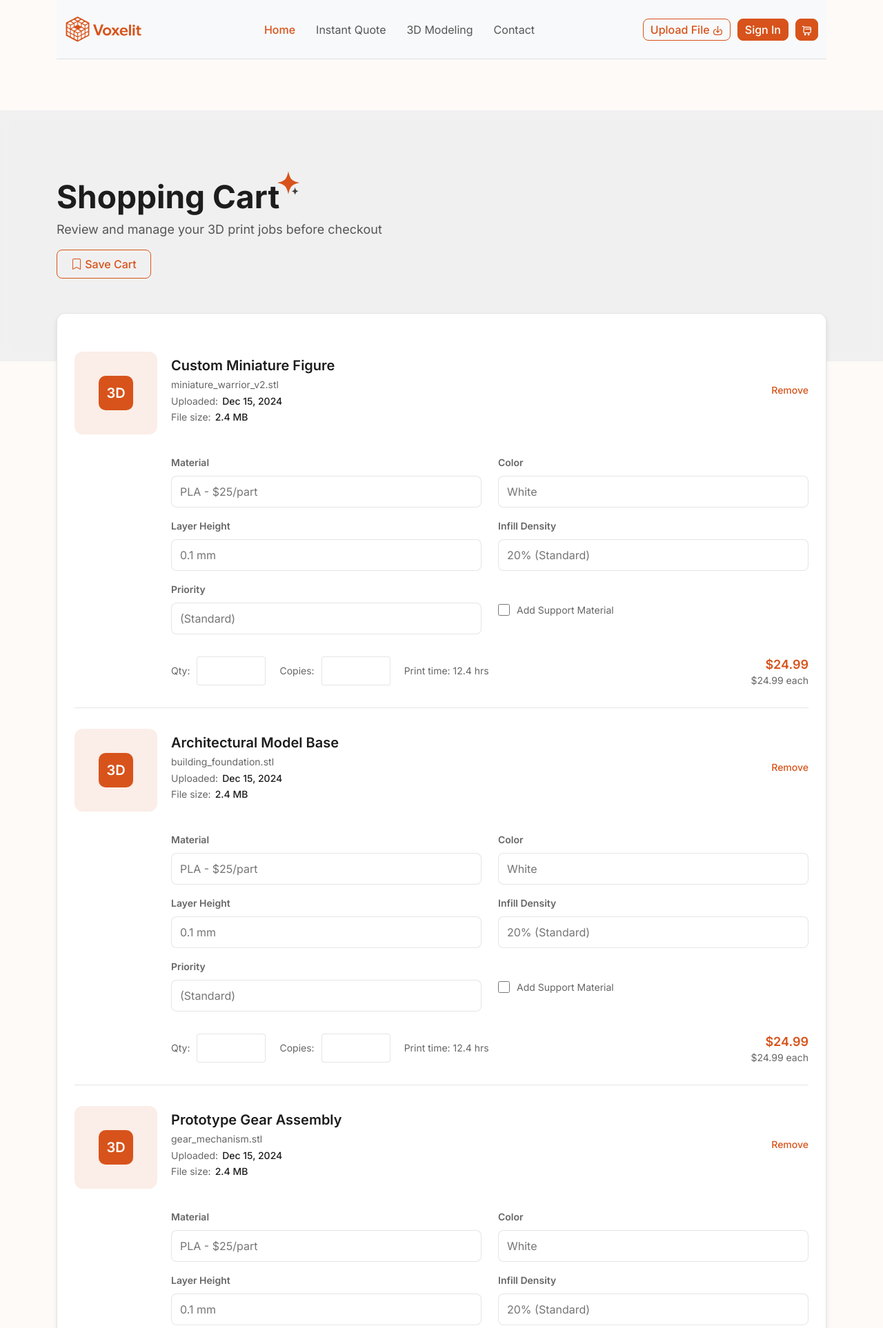
After one commit to hanzla56/Voxlit-3d_modeling-, a Django app: page /shoppingcart/ in a window 1280 px wide. The commit adds this page. Shown: the top 1926 px of the page at 69% size. Run offline with Django 5.2, Linux system fonts and the light colour scheme.

Commit message:
push code on repo on 12 july + shopping cart template

```diff
--- /dev/null
+++ b/Quote/templates/Quote/shoppingcart.html
@@ -0,0 +1,297 @@
+{% extends "base.html" %}
+{% load static %}
+
+
+{% block content %}
+
+
+<section class="shopcart_hero">
+    <div class="container">
+        <div class="shopcart_title">
+            <h1>Shopping Cart <img src="{% static 'assets/imgs/stars.svg' %}" alt=""></h1>
+            <p>Review and manage your 3D print jobs before checkout</p>
+            <button type="button"><i class="bi bi-bookmark"></i> Save Cart</button>
+        </div>
+    </div>
+</section>
+
+<section class="shoppingcart_section">
+    <div class="container">
+        <div class="shopcart_card_main">
+            <div class="shopcart_inner_main">
+                <div class="shopcart_inner_pro1">
+                    <div class="shopcart_inner_pro2">
+                        <span>3D</span>
+                    </div>
+                </div>
+                <div class="shopcart_inner_content">
+                    <div class="shopcart_card_title">
+                        <div>
+                            <h3>Custom Miniature Figure</h3>
+                            <h6>miniature_warrior_v2.stl</h6>
+                            <p><span>Uploaded:</span>Dec 15, 2024</p>
+                            <p><span>File size:</span>2.4 MB</p>
+                        </div>
+                        <a href="#">Remove</a>
+                    </div>
+                    <div class="shopcart_inputs_main">
+                        <div class="row">
+                            <div class="col-lg-6 col-md-6 col-sm-12">
+                                <div class="shopcart_inner_input">
+                                    <label for="">Material</label>
+                                    <input type="text" placeholder="PLA - $25/part">
+                                </div>
+                            </div>
+                            <div class="col-lg-6 col-md-6 col-sm-12">
+                                <div class="shopcart_inner_input">
+                                    <label for="">Color</label>
+                                    <input type="text" placeholder="White">
+                                </div>
+                            </div>
+                            <div class="col-lg-6 col-md-6 col-sm-12">
+                                <div class="shopcart_inner_input">
+                                    <label for="">Layer Height</label>
+                                    <input type="text" placeholder="0.1 mm">
+                                </div>
+                            </div>
+                            <div class="col-lg-6 col-md-6 col-sm-12">
+                                <div class="shopcart_inner_input">
+                                    <label for="">Infill Density</label>
+                                    <input type="text" placeholder="20% (Standard)">
+                                </div>
+                            </div>
+                            <div class="col-lg-6 col-md-6 col-sm-12">
+                                <div class="shopcart_inner_input">
+                                    <label for="">Priority</label>
+                                    <input type="text" placeholder="(Standard)">
+                                </div>
+                            </div>
+                            <div class="col-lg-6 col-md-6 col-sm-12">
+                                <div class="shopcart_terms_input">
+                                    <input type="checkbox" id="Supp_mat">
+                                    <label for="Supp_mat">Add Support Material</label>
+                                </div>
+                            </div>
+                        </div>
+                        <div class="shopcart_last_qnty">
+                            <div class="shopcart_last_qnty_inner_main">
+                                <div class="shopcart_last_qnty_inner">
+                                    <label for="">Qty:</label>
+                                    <input type="number">
+                                </div>
+                                <div class="shopcart_last_qnty_inner">
+                                    <label for="">Copies:</label>
+                                    <input type="number">
+                                </div>
+                                <div class="shopcart_last_qnty_inner">
+                                    <label for="">Print time: 12.4 hrs</label>
+                                </div>
+                            </div>
+                            <div class="shopcart_last_qnty_txt">
+                                <h5>$24.99</h5>
+                                <p>$24.99 each</p>
+                            </div>
+                        </div>
+                    </div>
+                </div>
+            </div>
+            <div class="shopcart_inner_main">
+                <div class="shopcart_inner_pro1">
+                    <div class="shopcart_inner_pro2">
+                        <span>3D</span>
+                    </div>
+                </div>
+                <div class="shopcart_inner_content">
+                    <div class="shopcart_card_title">
+                        <div>
+                            <h3>Architectural Model Base</h3>
+                            <h6>building_foundation.stl</h6>
+                            <p><span>Uploaded:</span>Dec 15, 2024</p>
+                            <p><span>File size:</span>2.4 MB</p>
+                        </div>
+                        <a href="#">Remove</a>
+                    </div>
+                    <div class="shopcart_inputs_main">
+                        <div class="row">
+                            <div class="col-lg-6 col-md-6 col-sm-12">
+                                <div class="shopcart_inner_input">
+                                    <label for="">Material</label>
+                                    <input type="text" placeholder="PLA - $25/part">
+                                </div>
+                            </div>
+                            <div class="col-lg-6 col-md-6 col-sm-12">
+                                <div class="shopcart_inner_input">
+                                    <label for="">Color</label>
+                                    <input type="text" placeholder="White">
+                                </div>
+                            </div>
+                            <div class="col-lg-6 col-md-6 col-sm-12">
+                                <div class="shopcart_inner_input">
+                                    <label for="">Layer Height</label>
+                                    <input type="text" placeholder="0.1 mm">
+                                </div>
+                            </div>
+                            <div class="col-lg-6 col-md-6 col-sm-12">
+                                <div class="shopcart_inner_input">
+                                    <label for="">Infill Density</label>
+                                    <input type="text" placeholder="20% (Standard)">
+                                </div>
+                            </div>
+                            <div class="col-lg-6 col-md-6 col-sm-12">
+                                <div class="shopcart_inner_input">
+                                    <label for="">Priority</label>
+                                    <input type="text" placeholder="(Standard)">
+                                </div>
+                            </div>
+                            <div class="col-lg-6 col-md-6 col-sm-12">
+                                <div class="shopcart_terms_input">
+                                    <input type="checkbox" id="Supp_mat">
+                                    <label for="Supp_mat">Add Support Material</label>
+                                </div>
+                            </div>
+                        </div>
+                        <div class="shopcart_last_qnty">
+                            <div class="shopcart_last_qnty_inner_main">
+                                <div class="shopcart_last_qnty_inner">
+                                    <label for="">Qty:</label>
+                                    <input type="number">
+                                </div>
+                                <div class="shopcart_last_qnty_inner">
+                                    <label for="">Copies:</label>
+                                    <input type="number">
+                                </div>
+                                <div class="shopcart_last_qnty_inner">
+                                    <label for="">Print time: 12.4 hrs</label>
+                                </div>
+                            </div>
+                            <div class="shopcart_last_qnty_txt">
+                                <h5>$24.99</h5>
+                                <p>$24.99 each</p>
+                            </div>
+                        </div>
+                    </div>
+                </div>
+            </div>
+            <div class="shopcart_inner_main">
+                <div class="shopcart_inner_pro1">
+                    <div class="shopcart_inner_pro2">
+                        <span>3D</span>
+                    </div>
+                </div>
+                <div class="shopcart_inner_content">
+                    <div class="shopcart_card_title">
+                        <div>
+                            <h3>Prototype Gear Assembly</h3>
+                            <h6>gear_mechanism.stl</h6>
+                            <p><span>Uploaded:</span>Dec 15, 2024</p>
+                            <p><span>File size:</span>2.4 MB</p>
+                        </div>
+                        <a href="#">Remove</a>
+                    </div>
+                    <div class="shopcart_inputs_main">
+                        <div class="row">
+                            <div class="col-lg-6 col-md-6 col-sm-12">
+                                <div class="shopcart_inner_input">
+                                    <label for="">Material</label>
+                                    <input type="text" placeholder="PLA - $25/part">
+                                </div>
+                            </div>
+                            <div class="col-lg-6 col-md-6 col-sm-12">
+                                <div class="shopcart_inner_input">
+                                    <label for="">Color</label>
+                                    <input type="text" placeholder="White">
+                                </div>
+                            </div>
+                            <div class="col-lg-6 col-md-6 col-sm-12">
+                                <div class="shopcart_inner_input">
+                                    <label for="">Layer Height</label>
+                                    <input type="text" placeholder="0.1 mm">
+                                </div>
+                            </div>
+                            <div class="col-lg-6 col-md-6 col-sm-12">
+                                <div class="shopcart_inner_input">
+                                    <label for="">Infill Density</label>
+                                    <input type="text" placeholder="20% (Standard)">
+                                </div>
+                            </div>
+                            <div class="col-lg-6 col-md-6 col-sm-12">
+                                <div class="shopcart_inner_input">
+                                    <label for="">Priority</label>
+                                    <input type="text" placeholder="(Standard)">
+                                </div>
+                            </div>
+                            <div class="col-lg-6 col-md-6 col-sm-12">
+                                <div class="shopcart_terms_input">
+                                    <input type="checkbox" id="Supp_mat">
+                                    <label for="Supp_mat">Add Support Material</label>
+                                </div>
+                            </div>
+                        </div>
+                        <div class="shopcart_last_qnty">
+                            <div class="shopcart_last_qnty_inner_main">
+                                <div class="shopcart_last_qnty_inner">
+                                    <label for="">Qty:</label>
+                                    <input type="number">
+                                </div>
+                                <div class="shopcart_last_qnty_inner">
+                                    <label for="">Copies:</label>
+                                    <input type="number">
+                                </div>
+                                <div class="shopcart_last_qnty_inner">
+                                    <label for="">Print time: 12.4 hrs</label>
+                                </div>
+                            </div>
+                            <div class="shopcart_last_qnty_txt">
+                                <h5>$24.99</h5>
+                                <p>$24.99 each</p>
+                            </div>
+                        </div>
+                    </div>
+                </div>
+            </div>
+        </div>
+        <div class="shopcart_bottom_cards_main">
+            <div class="row">
+                <div class="col-lg-8 col-md-7 col-sm-12">
+
+                </div>
+                <div class="col-lg-8 col-md-7 col-sm-12">
+                    <div class="step3_order_summary_card">
+                        <h2 class="step3_cards_title">Order Summary</h2>
+                        <div class="step3_os_text_main">
+                            <div class="step3_os_text_inner">
+                                <p>Subtotal</p>
+                                <h6>$341.24</h6>
+                            </div>
+                            <div class="step3_os_text_inner">
+                                <p>Shipping</p>
+                                <h6>$12.99</h6>
+                            </div>
+                            <div class="step3_os_text_inner">
+                                <p>Tax:</p>
+                                <h6>$50.00</h6>
+                            </div>
+                            <div class="step3_os_text_inner">
+                                <p>Support Material:</p>
+                                <h6>$60.00</h6>
+                            </div>
+                            <div class="step3_os_text_inner">
+                                <p>Quality:</p>
+                                <h6>$60.00</h6>
+                            </div>
+                            <div class="step3_os_last_text_inner">
+                                <h6>Subtotal</h6>
+                                <p>$160.00</p>
+                            </div>
+                        </div>
+                    </div>
+                </div>
+            </div>
+        </div>
+    </div>
+</section>
+
+{% endblock content %}
+
+{% block js %}
+{% endblock js %}
--- a/Quote/urls.py
+++ b/Quote/urls.py
@@ -4,6 +4,7 @@ from .views import *
 
 urlpatterns = [
     path('',index,name='home'),
+    path('shoppingcart/',shoppingcart,name='shoppingcart'),
     path('payment/',payment,name='payment'),
     path('test/',GetQuoteView.as_view(),name='test'),
     path('create-checkout-session/', CreateCheckoutSessionView.as_view(), name='create-checkout-session'),
--- a/Quote/views.py
+++ b/Quote/views.py
@@ -19,6 +19,8 @@ stripe.api_key = settings.STRIPE_SECRET_KEY
 def index(request):
       return render(request,'Quote/index.html')
 
+def shoppingcart(request):
+      return render(request,'Quote/shoppingcart.html')
 
 def payment(request):
       return render(request,'Quote/payment.html')
--- a/static/assets/css/style.css
+++ b/static/assets/css/style.css
@@ -345,6 +345,7 @@ body{
     position: relative;
     top: 50%;
     transform: translateY(-50%);
+    text-align: center;
 }
 .dropzone-content h4{
     font-weight: 600;
@@ -877,3 +878,259 @@ body{
     color: #666666;
     margin-bottom: 0;
 }
+/* Shopping_Cart_CSS ============================= */
+.shopcart_hero{
+    margin-top: 160px;
+    background: #233D700D;
+    backdrop-filter: blur(9.649999618530273px);
+    padding: 100px 0px 120px 0px;
+    position: relative;
+    z-index: 8;
+}
+.shopcart_title h1{
+    font-weight: 700;
+    font-size: 46px;
+    line-height: 50.6px;
+    text-transform: capitalize;
+    color: #1D1D1D;
+    position: relative;
+    width: max-content;
+}
+.shopcart_title h1 img{
+    position: absolute;
+    right: -30px;
+    top: -12px;
+    height: 35px;
+}
+.shopcart_title p{
+    font-weight: 400;
+    font-size: 18px;
+    line-height: 27px;
+    color: #555555;
+}
+.shopcart_title button{
+    padding: 8px 20px;
+    background-color: transparent;
+    border: 1px solid #D7531B;
+    color: #D7531B;
+    cursor: pointer;
+    border-radius: 8px;
+    font-size: 16px;
+    transition: all 0.2s ease;
+    border-radius: 8px;
+    font-weight: 500;
+}
+.shopcart_title button:hover{
+    background-color: #D7531B;
+    color: #FFFFFF;
+}
+.shoppingcart_section{
+    margin-top: -70px;
+}
+.shopcart_card_main{
+    background-color: #FFFFFF;
+    min-height: 500px;
+    border: 1px solid #0000001A;
+    box-shadow: 0px 4px 6px 0px #0000001A;
+    border-radius: 12px;
+    position: relative;
+    z-index: 9;
+    padding: 25px;
+}
+.shopcart_inputs_main{
+    margin-top: 30px;
+}
+.shopcart_inner_main{
+    display: flex;
+    gap: 20px;
+    padding-bottom: 30px;
+    border-bottom: 1px solid #0000001A;
+    margin-top: 30px;
+}
+.shopcart_inner_pro1{
+    height: 120px;
+    width: 120px;
+    min-width: 120px;
+    background: #D7531B1A;
+    border-radius: 12px;
+    display: flex;
+    justify-content: center;
+    align-items: center;
+}
+.shopcart_inner_pro2{
+    height: 50px;
+    width: 50px;
+    background-color: #D7531B;
+    border-radius: 10px;
+    display: flex;
+    justify-content: center;
+    align-items: center;
+}
+.shopcart_inner_pro2 span{
+    font-weight: 600;
+    font-size: 20px;
+    line-height: 24px;
+    color: #FFFFFF;
+}
+.shopcart_inner_input{
+    display: flex;
+    flex-direction: column;
+    align-items: start;
+    gap: 7px;
+    margin-top: 15px;
+}
+.shopcart_inner_input select{
+    box-shadow: none !important;
+    border: 1px solid #0000001A;
+    color: #999999;
+    border-radius: 8px;
+    padding: 10px 12px;
+    width: 100%;
+}
+.shopcart_inner_input input{
+    box-shadow: none !important;
+    border: 1px solid #0000001A;
+    color: #999999;
+    border-radius: 8px;
+    padding: 10px 12px;
+    width: 100%;
+}
+.shopcart_inner_input label{
+    font-weight: 600;
+    font-size: 14px;
+    line-height: 24px;
+    color: #666666;
+}
+.shopcart_inner_input p{
+    margin-bottom: 0px;
+    font-weight: 400;
+    font-size: 12px;
+    line-height: 16px;
+    color: #666666;
+}
+.shopcart_terms_input{
+    display: flex;
+    align-items: center;
+    gap: 10px;
+    margin-top: 45px;
+}
+.shopcart_terms_input label{
+    font-weight: 400;
+    font-size: 14px;
+    line-height: 24px;
+    color: #666666;
+}
+.shopcart_terms_input input{
+    accent-color: #3399FF;
+    border: 1px solid #666666;
+    color: #FFFFFF;
+    height: 17px;
+    width: 17px;
+}
+.shopcart_terms_input input:checked{
+    filter: invert(1) brightness(1.5) hue-rotate(1234deg);
+}
+.shopcart_card_title{
+    margin-top: 8px;
+    display: flex;
+    justify-content: space-between;
+    align-items: center;
+    flex-wrap: wrap;
+    gap: 20px;
+}
+.shopcart_card_title a{
+    font-weight: 500;
+    font-size: 14px;
+    line-height: 20px;
+    text-align: center;
+    color: #D7531B;
+    text-decoration: none;
+}
+.shopcart_card_title h3{
+    font-weight: 600;
+    font-size: 20px;
+    line-height: 24px;
+    color: #1D1D1D;
+    margin-bottom: 0;
+}
+.shopcart_card_title h6{
+    font-weight: 400;
+    font-size: 14px;
+    line-height: 21px;
+    color: #666666;
+    margin-bottom: 0;
+    margin-top: 5px;
+}
+.shopcart_card_title p{
+    margin-top: 5px;
+    font-weight: 500;
+    font-size: 14px;
+    line-height: 18px;
+    color: #1D1D1D;
+    margin-bottom: 0;
+}
+.shopcart_card_title p span{
+    font-weight: 400;
+    font-size: 14px;
+    line-height: 18px;
+    color: #666666;
+    padding-right: 6px;
+}
+.shopcart_last_qnty{
+    margin-top: 30px;
+    display: flex;
+    justify-content: space-between;
+    flex-wrap: wrap;
+    align-items: center;
+    gap: 20px;
+}
+.shopcart_last_qnty_inner_main{
+    display: flex;
+    align-items: center;
+    gap: 20px;
+}
+.shopcart_last_qnty_inner{
+    display: flex;
+    gap: 10px;
+    align-items: center;
+}
+.shopcart_last_qnty_inner label{
+    font-weight: 400;
+    font-size: 14px;
+    line-height: 24px;
+    color: #666666;
+}
+.shopcart_last_qnty_inner input{
+    box-shadow: none !important;
+    border: 1px solid #0000001A;
+    color: #999999;
+    border-radius: 4px;
+    padding: 8px 12px;
+    min-width: 100px;
+    max-width: 100px;
+    color: #D7531B;
+    text-align: center;
+    outline: none;
+}
+input[type=number]::-webkit-outer-spin-button,
+input[type=number]::-webkit-inner-spin-button {
+    -webkit-appearance: none;
+    margin: 0;
+}
+.shopcart_last_qnty_txt{
+    text-align: end;
+}
+.shopcart_last_qnty_txt h5{
+    font-weight: 600;
+    font-size: 18px;
+    line-height: 28px;
+    color: #D7531B;
+    margin-bottom: 0;
+}
+.shopcart_last_qnty_txt p{
+    font-weight: 400;
+    font-size: 14px;
+    line-height: 18px;
+    color: #666666;
+    margin-bottom: 0;
+}
```
